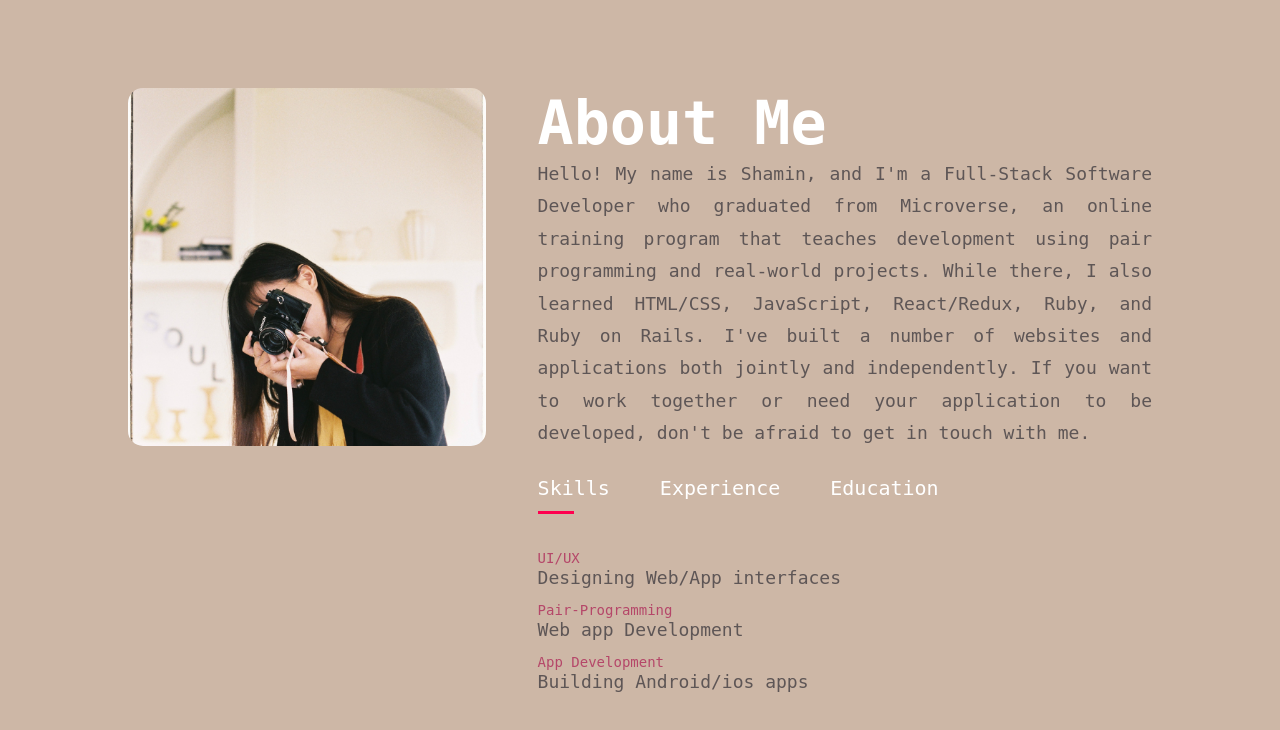
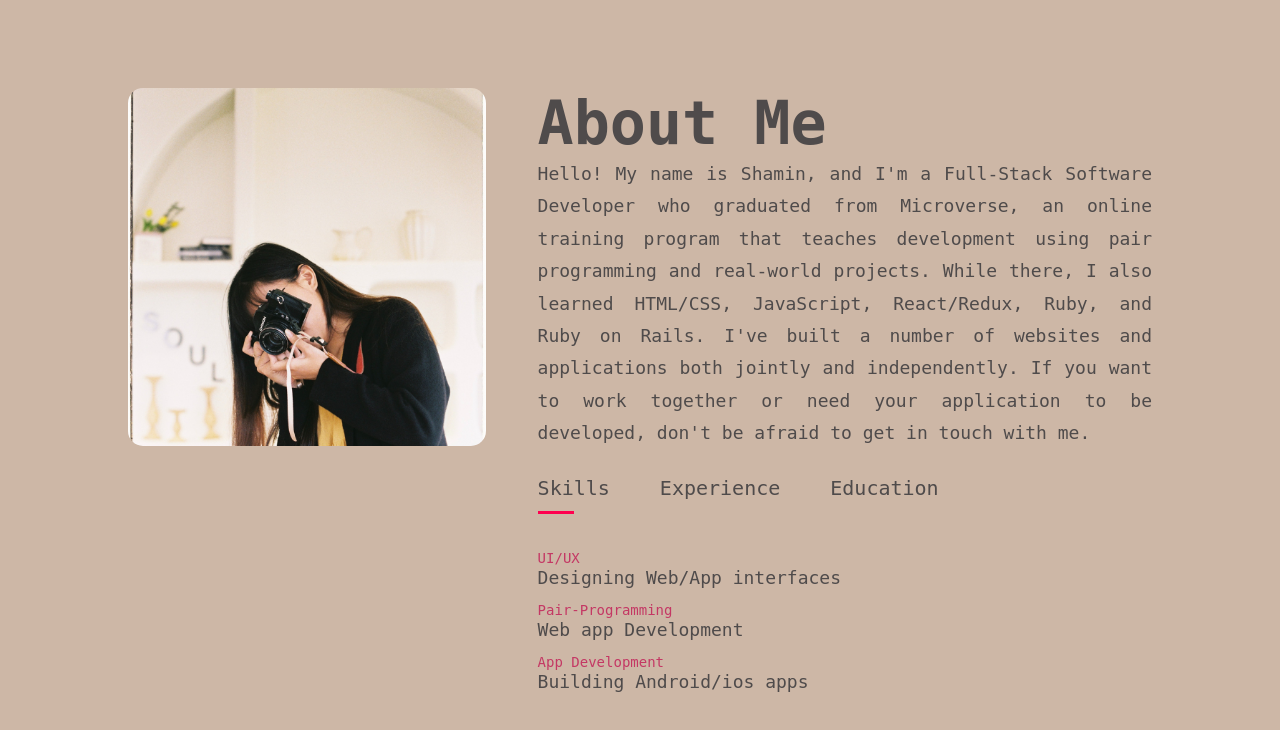
Before and after one commit to sharminkhan0/My-1st-responsive-portfolio-with-html-css-js, a plain HTML site: page index.html in a window 1280 px wide. Shown: the part 802-1532 px from the top of the page. Drawn offline with Linux system fonts and the light colour scheme.

Commit message:
update cssfiles for about section comand

```diff
--- a/styles.css
+++ b/styles.css
@@ -98,7 +98,7 @@ font-size: 60px;
 
 #about{
     padding: 80px 0;
-    color: #5e5656;
+    color: #4f4b4b;
 }
 
 .row{
@@ -123,7 +123,7 @@ font-size: 60px;
 .sub-titles {
     font-size: 60px;
     font-weight: 600;
-    color: #fff;
+    color: #4f4b4b;
 }
 
 .tab-titles {
@@ -137,7 +137,7 @@ font-size: 60px;
     font-weight: 500;
     cursor: pointer;
     position: relative;
-    color: #fff;
+    color: #4f4b4b;
 }
 
 .tab-links::after {
@@ -160,7 +160,7 @@ font-size: 60px;
 }
 
 .tab-links.active-link:hover {
-    color: #beaeb3;
+    color: #d2300ce9;
 }
 
 .tab-contents ul li {
@@ -169,7 +169,7 @@ font-size: 60px;
 }
 
 .tab-contents ul li span {
-    color: #b54769;
+    color: #c43864;
     font-size: 14px;
 }
 
```
